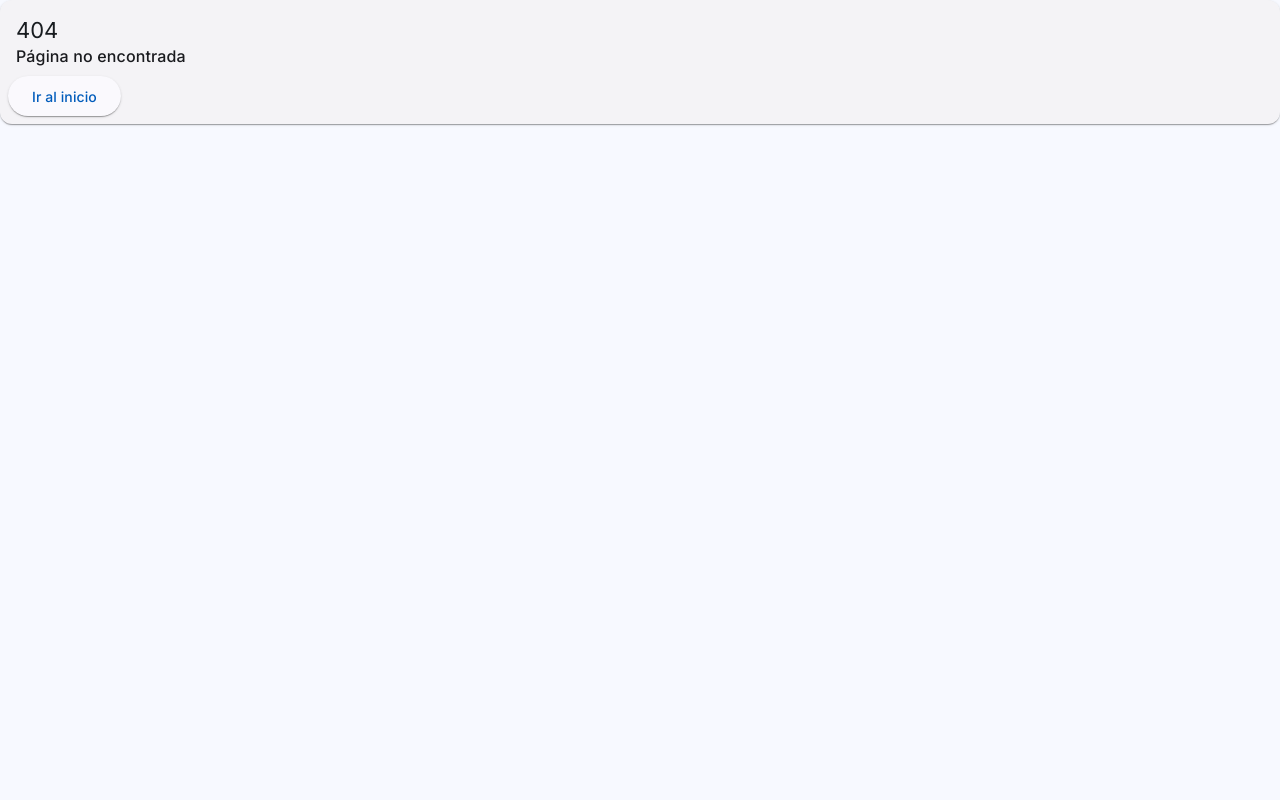
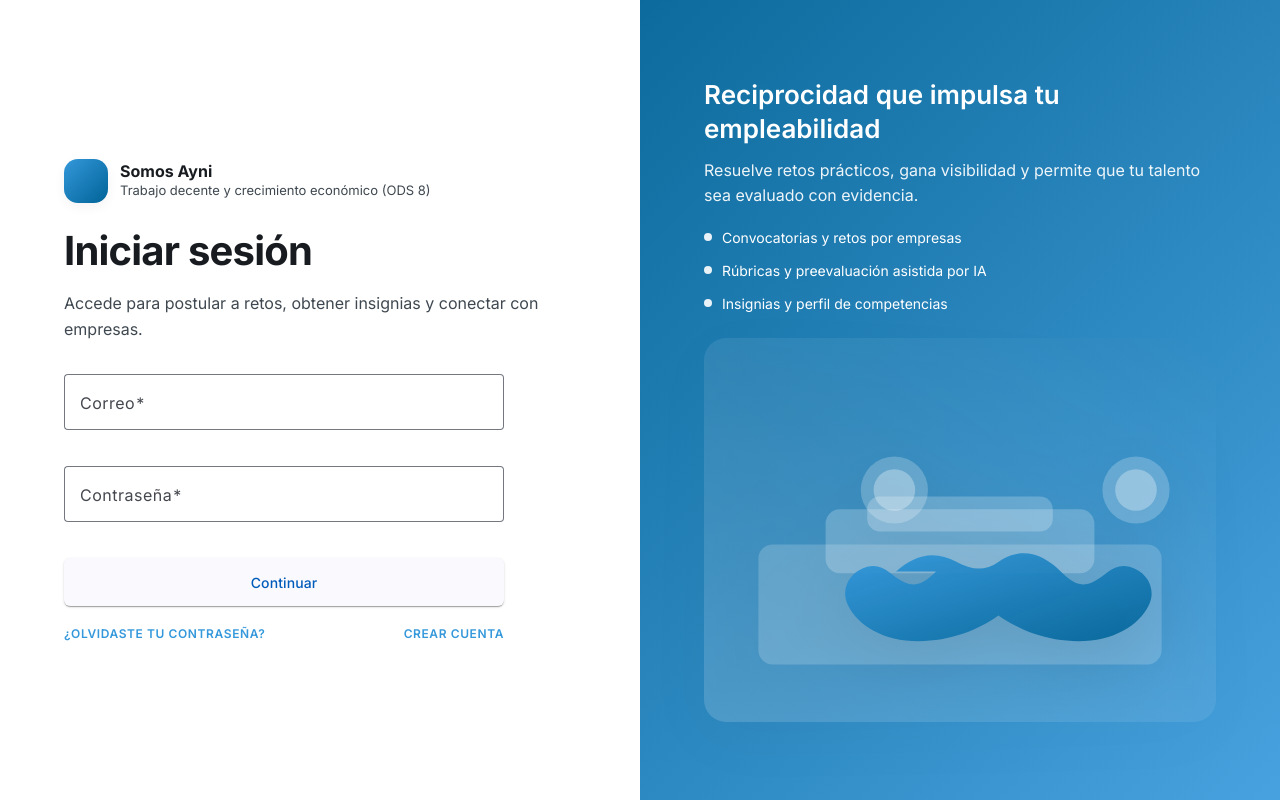
Before and after one commit to ayni-01/somosayni-webapp, an Angular app: page /auth/login in a window 1280 px wide. Before the commit this address had no page. Built offline with nearby package versions, Linux system fonts and the light colour scheme.

Commit message:
feat(auth): add full-screen split login

```diff
--- a/src/app/app.routes.ts
+++ b/src/app/app.routes.ts
@@ -1,6 +1,10 @@
 import { Routes } from '@angular/router';
 
 export const routes: Routes = [
+  {
+    path: 'auth',
+    loadChildren: () => import('./features/auth/auth.routes').then((m) => m.AUTH_ROUTES),
+  },
   {
     path: '',
     loadComponent: () => import('./core/layout/shell/shell').then((m) => m.Shell),
@@ -8,7 +12,7 @@ export const routes: Routes = [
       {
         path: '',
         pathMatch: 'full',
-        redirectTo: 'home',
+        redirectTo: 'auth/login',
       },
       {
         path: 'home',
--- /dev/null
+++ b/src/app/features/auth/auth.routes.ts
@@ -0,0 +1,8 @@
+import { Routes } from '@angular/router';
+
+export const AUTH_ROUTES: Routes = [
+  {
+    path: 'login',
+    loadComponent: () => import('./login/login').then((m) => m.Login),
+  },
+];
--- /dev/null
+++ b/src/app/features/auth/login/login.html
@@ -0,0 +1,106 @@
+<div class="page">
+  <section class="left" aria-labelledby="login-title">
+    <div class="brand" aria-label="Somos Ayni">
+      <div class="mark" aria-hidden="true"></div>
+      <div class="brand-text">
+        <div class="name">Somos Ayni</div>
+        <div class="tagline">Trabajo decente y crecimiento económico (ODS 8)</div>
+      </div>
+    </div>
+
+    <h1 id="login-title" class="title">Iniciar sesión</h1>
+    <p class="subtitle">Accede para postular a retos, obtener insignias y conectar con empresas.</p>
+
+    <form class="form" [formGroup]="form" (ngSubmit)="submit()">
+      <mat-form-field appearance="outline">
+        <mat-label>Correo</mat-label>
+        <input matInput type="email" formControlName="email" autocomplete="email" />
+      </mat-form-field>
+
+      <mat-form-field appearance="outline">
+        <mat-label>Contraseña</mat-label>
+        <input
+          matInput
+          type="password"
+          formControlName="password"
+          autocomplete="current-password"
+        />
+      </mat-form-field>
+
+      <button
+        mat-raised-button
+        color="primary"
+        class="primary"
+        type="submit"
+        [disabled]="loading()"
+      >
+        Continuar
+      </button>
+
+      <div class="actions" aria-label="Acciones de autenticación">
+        <a routerLink="/auth/login" class="link">¿Olvidaste tu contraseña?</a>
+        <a routerLink="/auth/login" class="link">Crear cuenta</a>
+      </div>
+    </form>
+  </section>
+
+  <section class="right" aria-label="Panel informativo">
+    <div class="hero">
+      <div class="hero-content">
+        <h2>Reciprocidad que impulsa tu empleabilidad</h2>
+        <p>
+          Resuelve retos prácticos, gana visibilidad y permite que tu talento sea evaluado con
+          evidencia.
+        </p>
+
+        <div class="hero-points">
+          <div class="point">
+            <span class="dot" aria-hidden="true"></span>
+            <span>Convocatorias y retos por empresas</span>
+          </div>
+          <div class="point">
+            <span class="dot" aria-hidden="true"></span>
+            <span>Rúbricas y preevaluación asistida por IA</span>
+          </div>
+          <div class="point">
+            <span class="dot" aria-hidden="true"></span>
+            <span>Insignias y perfil de competencias</span>
+          </div>
+        </div>
+      </div>
+
+      <div class="illustration" role="img" aria-label="Colaboración y crecimiento profesional">
+        <svg viewBox="0 0 640 480" xmlns="http://www.w3.org/2000/svg">
+          <defs>
+            <linearGradient id="g1" x1="0" y1="0" x2="1" y2="1">
+              <stop offset="0" stop-color="#3498db" stop-opacity="0.95" />
+              <stop offset="1" stop-color="#006397" stop-opacity="0.9" />
+            </linearGradient>
+            <linearGradient id="g2" x1="0" y1="1" x2="1" y2="0">
+              <stop offset="0" stop-color="#ffffff" stop-opacity="0.16" />
+              <stop offset="1" stop-color="#ffffff" stop-opacity="0" />
+            </linearGradient>
+          </defs>
+
+          <rect x="0" y="0" width="640" height="480" rx="28" fill="url(#g2)" />
+
+          <g transform="translate(68 80)">
+            <rect x="0" y="178" width="504" height="150" rx="18" fill="rgba(255,255,255,0.18)" />
+            <rect x="84" y="134" width="336" height="80" rx="18" fill="rgba(255,255,255,0.22)" />
+            <rect x="136" y="118" width="232" height="44" rx="16" fill="rgba(255,255,255,0.22)" />
+
+            <path
+              d="M172 212c22-20 47-28 76-12 18 10 35 12 52 0 29-20 56-10 78 12 16 16 26 20 42 12 15-7 23-23 44-18 22 6 34 28 24 48-12 25-44 45-88 45-40 0-74-14-100-32-25 18-60 32-100 32-44 0-76-20-88-45-10-20 2-42 24-48 21-5 29 11 44 18 16 8 26 4 42-12Z"
+              fill="url(#g1)"
+            />
+
+            <circle cx="170" cy="110" r="42" fill="rgba(255,255,255,0.22)" />
+            <circle cx="170" cy="110" r="26" fill="rgba(255,255,255,0.3)" />
+            <circle cx="472" cy="110" r="42" fill="rgba(255,255,255,0.22)" />
+            <circle cx="472" cy="110" r="26" fill="rgba(255,255,255,0.3)" />
+          </g>
+        </svg>
+      </div>
+    </div>
+  </section>
+</div>
--- /dev/null
+++ b/src/app/features/auth/login/login.scss
@@ -0,0 +1,153 @@
+.page {
+  min-height: 100vh;
+  display: grid;
+  grid-template-columns: 1fr 1fr;
+}
+
+.left {
+  background: var(--sa-color-surface-container-lowest);
+  padding: clamp(24px, 5vw, 64px);
+  display: flex;
+  flex-direction: column;
+  justify-content: center;
+  gap: var(--sa-space-md);
+}
+
+.right {
+  background: linear-gradient(
+    135deg,
+    rgba(0, 99, 151, 0.95),
+    rgba(52, 152, 219, 0.9)
+  );
+  color: var(--sa-color-on-primary);
+  padding: clamp(24px, 5vw, 64px);
+  display: flex;
+  align-items: center;
+  justify-content: center;
+}
+
+.brand {
+  display: flex;
+  align-items: center;
+  gap: 12px;
+  margin-bottom: 8px;
+}
+
+.mark {
+  width: 44px;
+  height: 44px;
+  border-radius: 14px;
+  background: linear-gradient(135deg, var(--sa-color-primary-container), var(--sa-color-primary));
+  box-shadow: var(--sa-shadow-level-1);
+}
+
+.brand-text .name {
+  font-weight: 700;
+  font-size: 16px;
+  line-height: 1.2;
+  color: var(--sa-color-on-surface);
+}
+
+.brand-text .tagline {
+  font-size: 13px;
+  line-height: 1.4;
+  color: var(--sa-color-on-surface-variant);
+}
+
+.title {
+  margin: 0;
+  font-size: 40px;
+  font-weight: 700;
+  line-height: 1.2;
+  letter-spacing: -0.02em;
+  color: var(--sa-color-on-surface);
+}
+
+.subtitle {
+  margin: 0 0 var(--sa-space-sm) 0;
+  font-size: 16px;
+  line-height: 1.6;
+  color: var(--sa-color-on-surface-variant);
+  max-width: 520px;
+}
+
+.form {
+  width: min(440px, 100%);
+  display: grid;
+  gap: var(--sa-space-md);
+  margin-top: var(--sa-space-sm);
+}
+
+.primary {
+  height: 48px;
+  border-radius: 6px;
+}
+
+.actions {
+  display: flex;
+  justify-content: space-between;
+  gap: var(--sa-space-md);
+  margin-top: 4px;
+  flex-wrap: wrap;
+}
+
+.link {
+  font-size: 12px;
+  font-weight: 600;
+  letter-spacing: 0.05em;
+  text-transform: uppercase;
+  text-decoration: none;
+  color: var(--sa-color-primary-container);
+}
+
+.hero {
+  width: min(520px, 100%);
+  display: flex;
+  flex-direction: column;
+  gap: 24px;
+}
+
+.hero-content h2 {
+  margin: 0 0 12px 0;
+  font-size: 26px;
+  font-weight: 600;
+  line-height: 1.3;
+}
+
+.hero-content p {
+  margin: 0;
+  font-size: 16px;
+  line-height: 1.6;
+  opacity: 0.92;
+}
+
+.hero-points {
+  margin-top: 18px;
+  display: grid;
+  gap: 12px;
+}
+
+.point {
+  display: flex;
+  align-items: center;
+  gap: 10px;
+  font-size: 14px;
+  line-height: 1.5;
+}
+
+.dot {
+  width: 8px;
+  height: 8px;
+  border-radius: 9999px;
+  background: rgba(255, 255, 255, 0.9);
+}
+
+.illustration {
+  filter: drop-shadow(0px 12px 30px rgba(0, 0, 0, 0.18));
+}
+
+.illustration svg {
+  width: 100%;
+  height: auto;
+  display: block;
+}
--- /dev/null
+++ b/src/app/features/auth/login/login.ts
@@ -0,0 +1,42 @@
+import { Component, inject, signal } from '@angular/core';
+import { ReactiveFormsModule, Validators, FormBuilder } from '@angular/forms';
+import { Router, RouterLink } from '@angular/router';
+import { MatButtonModule } from '@angular/material/button';
+import { MatFormFieldModule } from '@angular/material/form-field';
+import { MatInputModule } from '@angular/material/input';
+
+import { TokenService } from '../../../core/auth/token';
+
+@Component({
+  selector: 'app-login',
+  imports: [MatButtonModule, MatFormFieldModule, MatInputModule, ReactiveFormsModule, RouterLink],
+  templateUrl: './login.html',
+  styleUrl: './login.scss',
+})
+export class Login {
+  private readonly fb = inject(FormBuilder);
+  private readonly router = inject(Router);
+  private readonly tokenService = inject(TokenService);
+
+  protected readonly loading = signal(false);
+
+  protected readonly form = this.fb.nonNullable.group({
+    email: ['', [Validators.required, Validators.email]],
+    password: ['', [Validators.required, Validators.minLength(6)]],
+  });
+
+  protected submit(): void {
+    if (this.loading()) {
+      return;
+    }
+
+    if (this.form.invalid) {
+      this.form.markAllAsTouched();
+      return;
+    }
+
+    this.loading.set(true);
+    this.tokenService.set('demo-token');
+    void this.router.navigateByUrl('/home').finally(() => this.loading.set(false));
+  }
+}
```
